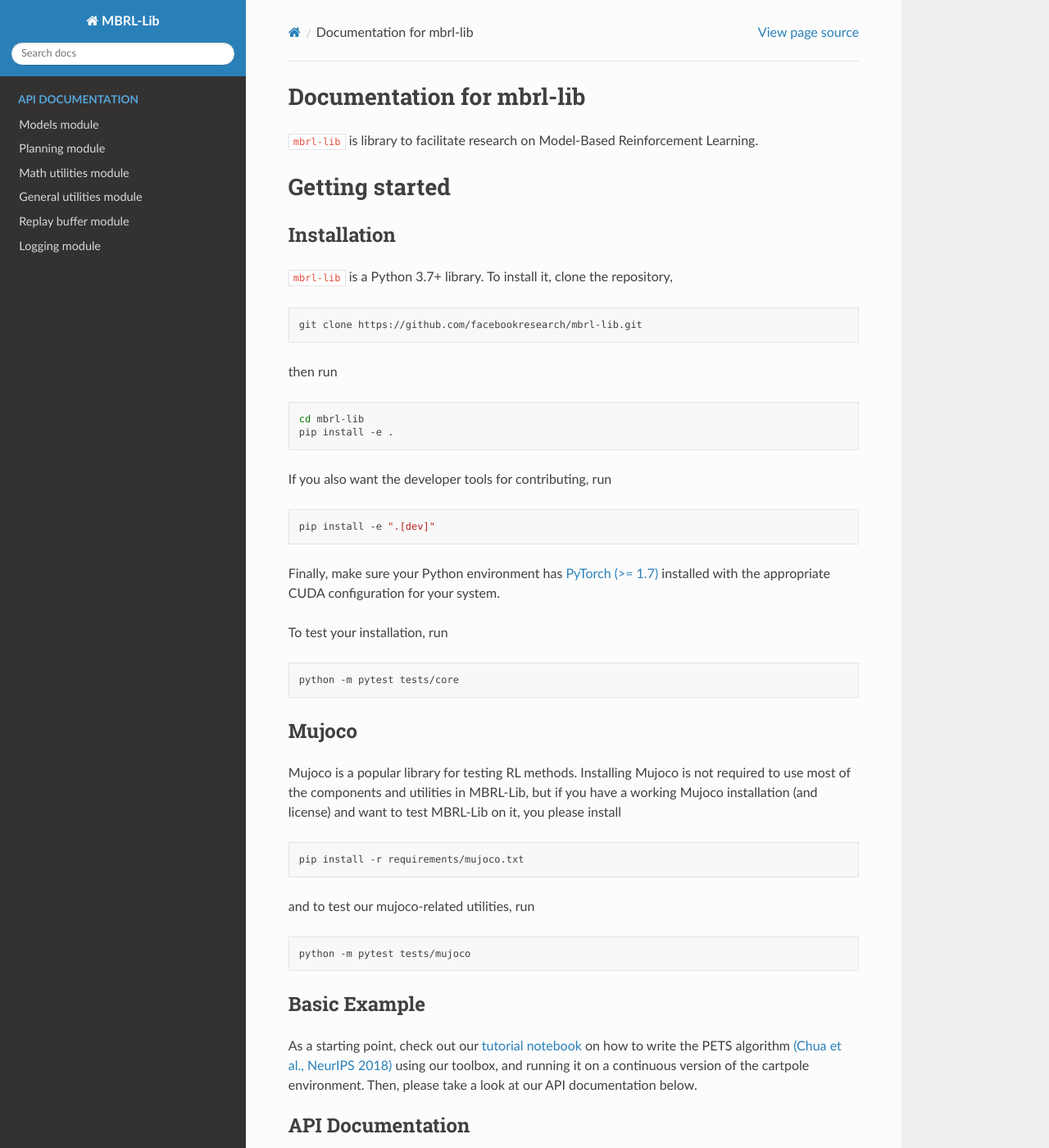
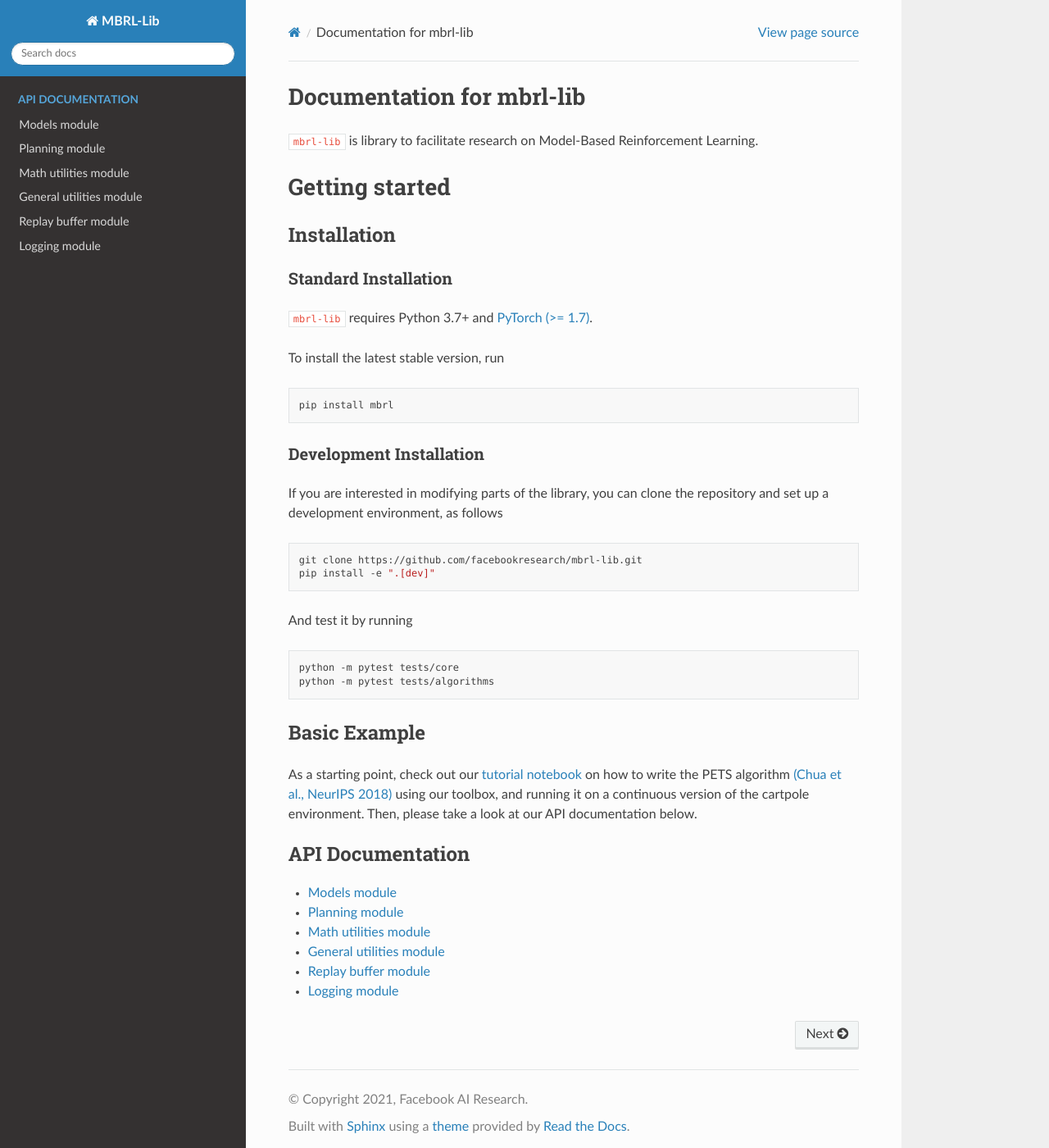
Before and after one commit to facebookresearch/mbrl-lib, a Sphinx documentation site: the page built from docs/index.rst, in a window 1280 px wide and 1400 px high. Shown: the whole window at 82% size. Built offline with Sphinx 7.4.7 and the Read the Docs theme 2.0.0, drawn with Linux system fonts in a browser that asks for light colours.

Commit message:
Removed mujoco as dependency and Updated REAMDE and doc index.

```diff
--- a/docs/index.rst
+++ b/docs/index.rst
@@ -8,52 +8,33 @@ Getting started
 Installation
 ------------
 
-``mbrl-lib`` is a Python 3.7+ library. To install it, clone the repository,
+Standard Installation
+^^^^^^^^^^^^^^^^^^^^^
+``mbrl-lib`` requires Python 3.7+ and `PyTorch (>= 1.7) <https://pytorch.org/>`_.
+
+To install the latest stable version, run
+
+.. code-block:: bash
+
+    pip install mbrl
+
+Development Installation
+^^^^^^^^^^^^^^^^^^^^^^^^
+If you are interested in modifying parts of the library, you can clone the repository
+and set up a development environment, as follows
 
 .. code-block:: bash
 
     git clone https://github.com/facebookresearch/mbrl-lib.git
-
-then run
-
-.. code-block:: bash
-
-    cd mbrl-lib
-    pip install -e .
-
-If you also want the developer tools for contributing, run
-
-.. code-block:: bash
-
     pip install -e ".[dev]"
 
-Finally, make sure your Python environment has
-`PyTorch (>= 1.7) <https://pytorch.org/>`_ installed with the appropriate CUDA configuration
-for your system.
-
-
-To test your installation, run
+And test it by running
 
 .. code-block:: bash
 
     python -m pytest tests/core
+    python -m pytest tests/algorithms
 
-Mujoco
-------
-Mujoco is a popular library for testing RL methods. Installing Mujoco is not
-required to use most of the components and utilities in MBRL-Lib, but if you
-have a working Mujoco installation (and license) and want to test MBRL-Lib
-on it, you please install
-
-.. code-block:: bash
-
-    pip install -r requirements/mujoco.txt
-
-and to test our mujoco-related utilities, run
-
-.. code-block:: bash
-
-    python -m pytest tests/mujoco
 
 Basic Example
 -------------
```
Also changed, not shown: README.md (+41 -46 lines), 1 other file.
